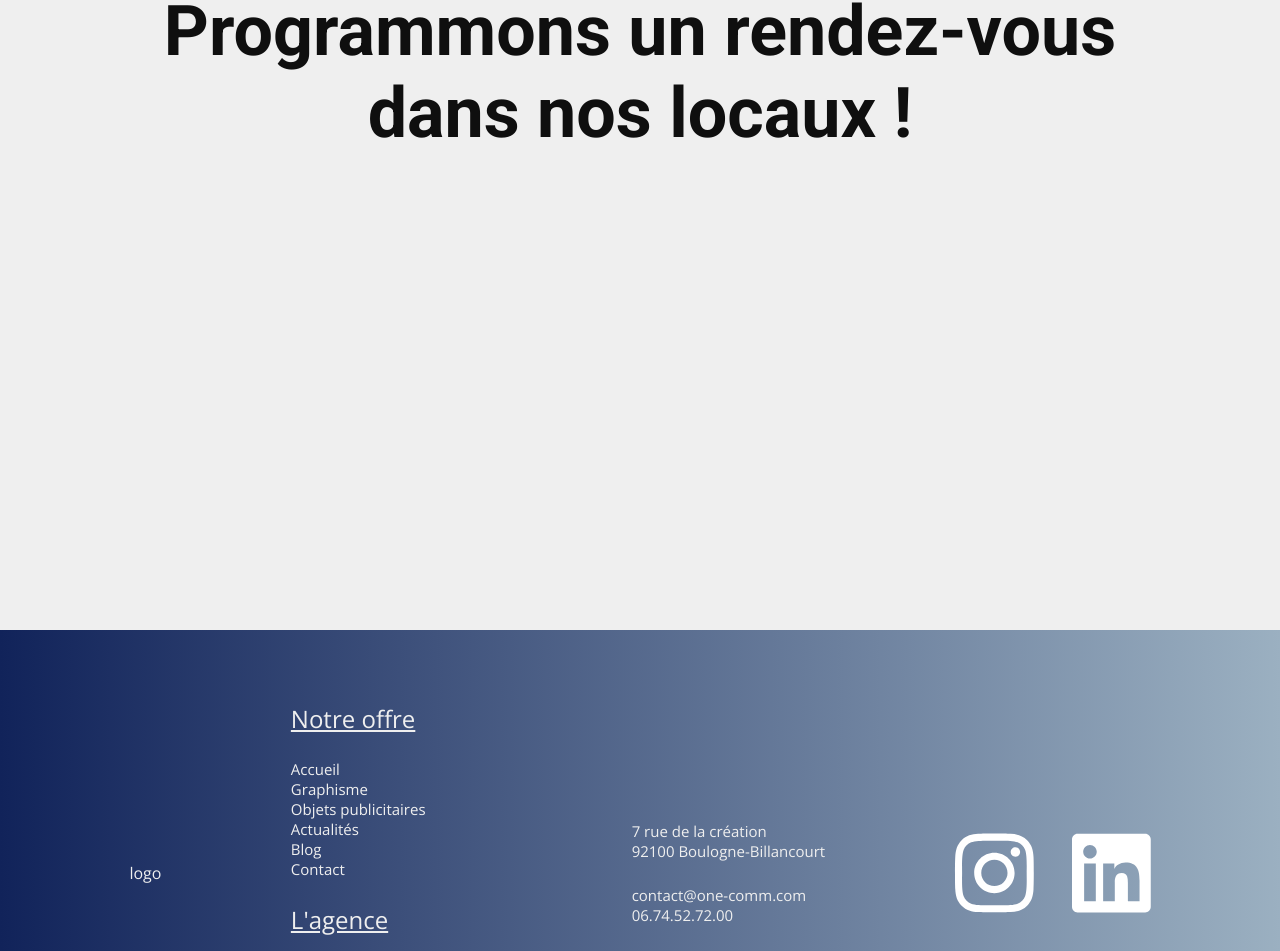
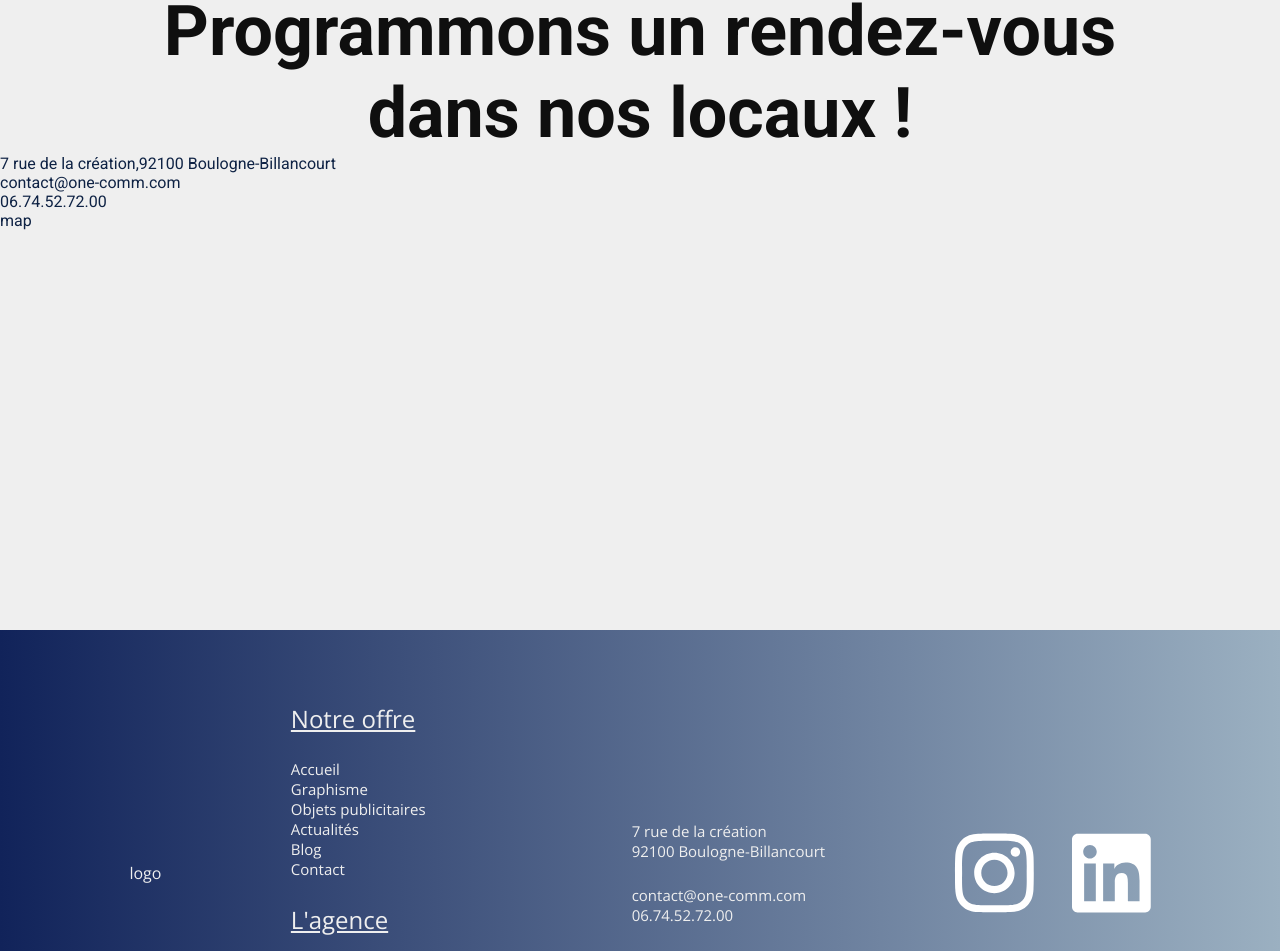
Before and after one commit to Scharlyopitz/One-comm, a React (Vite) app: page /contact in a window 1280 px wide. Shown: the part 1608-2559 px from the top of the page. Built offline with nearby package versions, Linux system fonts and the light colour scheme.

Commit message:
Ajout section pour la sectionRdv

```diff
--- a/src/App.jsx
+++ b/src/App.jsx
@@ -5,14 +5,27 @@ import Nav from "./components/Nav/Nav";
 import Contact from "./pages/Contact";
 
 function App() {
+  const adress = "7 rue de la création";
+
+  const commune = "92100 Boulogne-Billancourt";
+
+  const mail = "contact@one-comm.com";
+
+  const tel = "06.74.52.72.00";
+
   return (
     <>
       <Nav />
       <Routes>
         <Route path="/" element={<Home />} />
-        <Route path="/contact" element={<Contact />} />
+        <Route
+          path="/contact"
+          element={
+            <Contact adress={adress} commune={commune} mail={mail} tel={tel} />
+          }
+        />
       </Routes>
-      <Footer />
+      <Footer adress={adress} commune={commune} mail={mail} tel={tel} />
     </>
   );
 }
--- a/src/components/Contact/RdvSection.jsx
+++ b/src/components/Contact/RdvSection.jsx
@@ -1,9 +1,29 @@
-export default function RdvSection() {
+export default function RdvSection({ adress, commune, mail, tel }) {
   return (
     <section className="rdvSection">
       <h1>
         Programmons un rendez-vous <br /> dans nos locaux !
       </h1>
+      <div className="partsContainer">
+        <LeftPart adress={adress} commune={commune} mail={mail} tel={tel} />
+        <RightPart />
+      </div>
     </section>
   );
 }
+
+function LeftPart({ adress, commune, mail, tel }) {
+  return (
+    <div className="leftPart">
+      <p>
+        {adress},{commune}
+      </p>
+      <p>{mail}</p>
+      <p>{tel}</p>
+    </div>
+  );
+}
+
+function RightPart() {
+  return <div className="rigthPart">map</div>;
+}
--- a/src/components/Footer/Footer.jsx
+++ b/src/components/Footer/Footer.jsx
@@ -2,12 +2,12 @@ import { NavLink } from "react-router-dom";
 import { FontAwesomeIcon } from "@fortawesome/react-fontawesome";
 import { faInstagram, faLinkedin } from "@fortawesome/free-brands-svg-icons";
 
-export default function Footer() {
+export default function Footer({ adress, commune, mail, tel }) {
   return (
     <footer>
       <LogoSection />
       <Links />
-      <ContactSection />
+      <ContactSection adress={adress} commune={commune} mail={mail} tel={tel} />
       <SocialSection />
       <Copyright />
     </footer>
@@ -64,23 +64,17 @@ function Links() {
   );
 }
 
-function ContactSection() {
-  const adress = ["7 rue de la création", "92100 Boulogne-Billancourt"];
-
-  const contacts = ["contact@one-comm.com", "06.74.52.72.00"];
-
+function ContactSection({ adress, commune, mail, tel }) {
   return (
     <div className="contactContainer">
       <div className="contacts">
         <div className="adress">
-          {adress.map((a, i) => {
-            return <p key={i}>{a}</p>;
-          })}
+          <p>{adress}</p>
+          <p>{commune}</p>
         </div>
         <div className="contact">
-          {contacts.map((c, i) => {
-            return <p key={i}>{c}</p>;
-          })}
+          <p>{mail}</p>
+          <p>{tel}</p>
         </div>
       </div>
     </div>
--- a/src/pages/Contact.jsx
+++ b/src/pages/Contact.jsx
@@ -1,11 +1,11 @@
 import ContactezNous from "../components/Contact/ContactezNous";
 import RdvSection from "../components/Contact/RdvSection";
 
-export default function Contact() {
+export default function Contact({ adress, commune, mail, tel }) {
   return (
     <main>
       <ContactezNous />
-      <RdvSection />
+      <RdvSection adress={adress} commune={commune} mail={mail} tel={tel} />
     </main>
   );
 }
```
